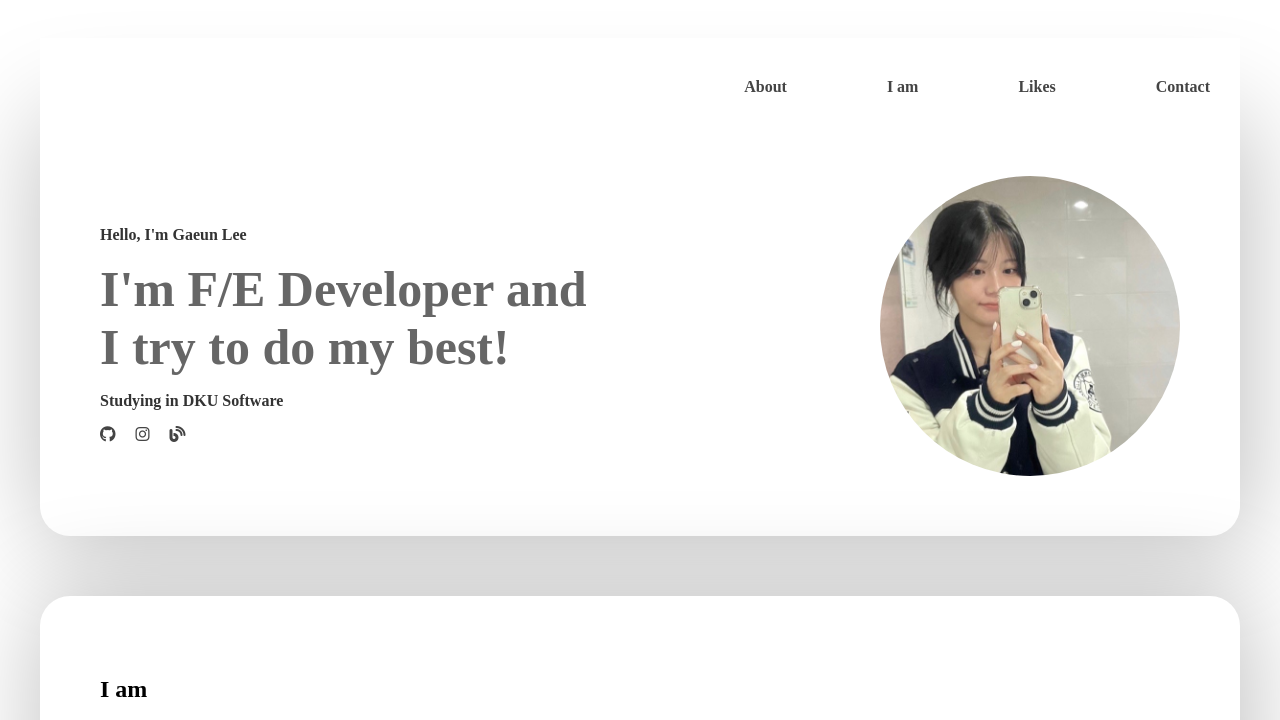
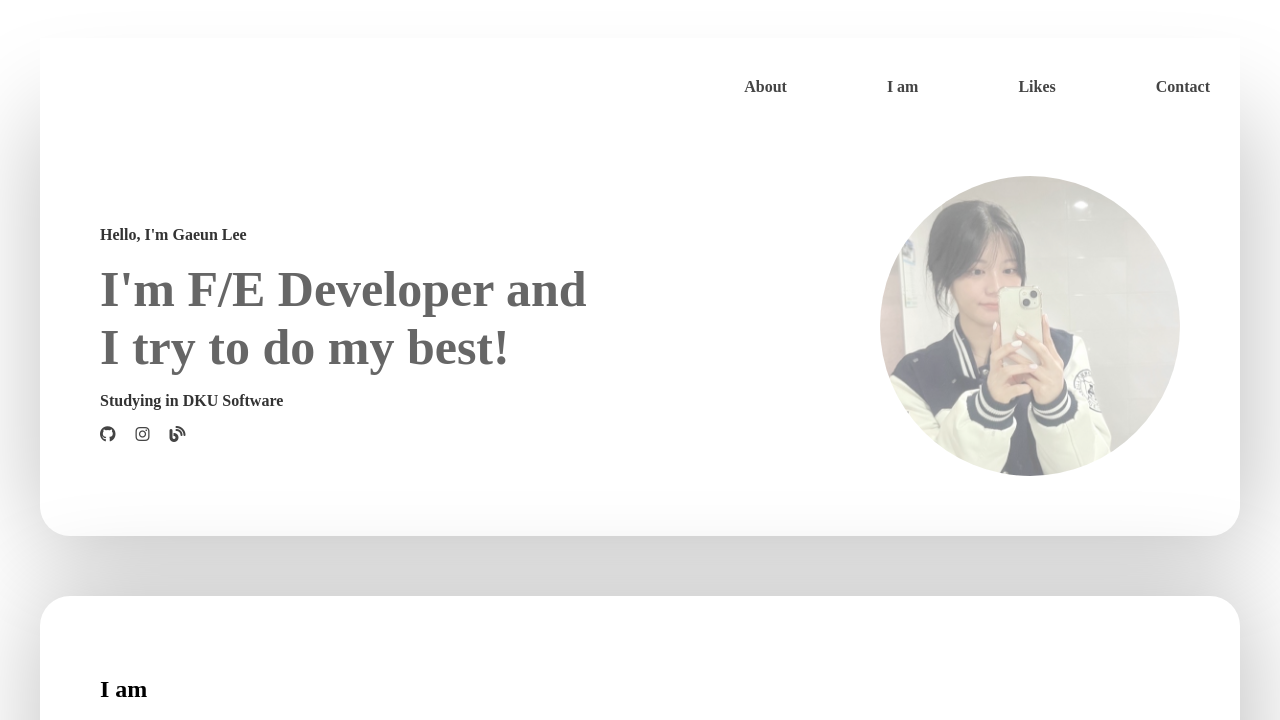
Before and after one commit to gaeunnlee/Mid-Term-Project, a plain HTML site: page index.html in a window 1280 px wide. In both pictures the pointer is over the picture 1030 px from the left and 326 px from the top of the page. Shown: the top 720 px of the page. Drawn offline with Linux system fonts and the light colour scheme; a web font is replaced by a local one.

Commit message:
feat: 이미지 hover시 효과 추가

```diff
--- a/style.css
+++ b/style.css
@@ -12,6 +12,11 @@ a {
     text-decoration: none;
     color: #444;
     font-weight: bold;
+}
+
+img:hover {
+  opacity: 0.5;
+  transition: 0.3s;
 }
 
 body {
```
